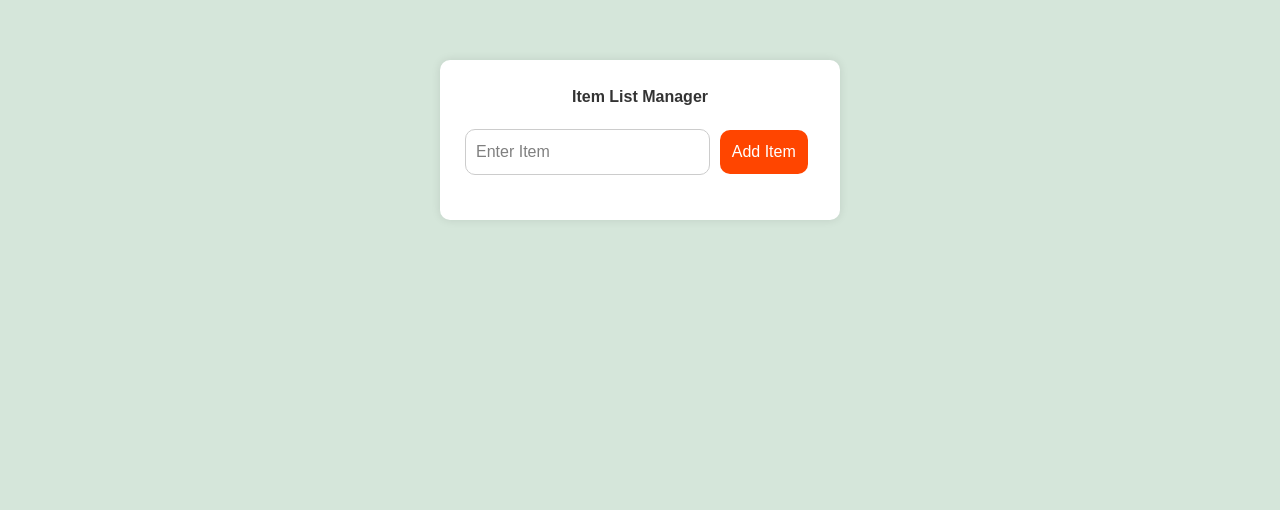
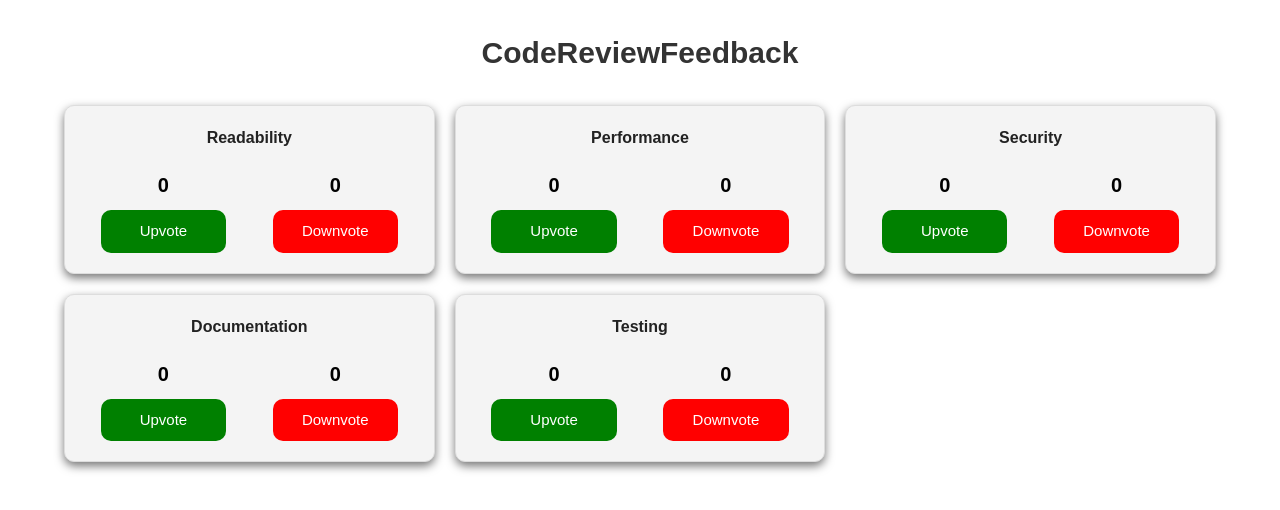
Before and after one commit to Tejraj0319/ReactJs_Rivision_By_RajeshPatil, a React (Vite) app: page / in a window 1280 px wide. Shown: the top 510 px of the page. Built offline with nearby package versions, Linux system fonts and the light colour scheme.

Commit message:
add CodeReviewFeedback component and associated styles

```diff
--- a/src/App.jsx
+++ b/src/App.jsx
@@ -18,7 +18,9 @@
 // import FetchData from "./praticalQuestions/FetchData";
 // import ListManager from "./praticalQuestions/HackerRank/ListManager";
 
-import ItemListManager from "./praticalQuestions/HackerRank/ItemListManager/ItemListManager";
+import CodeReviewFeedback from "./praticalQuestions/HackerRank/codeReviewFeedback/CodeReviewFeedback";
+
+// import ItemListManager from "./praticalQuestions/HackerRank/ItemListManager/ItemListManager";
 
 
 const App = () => {
@@ -44,7 +46,8 @@ const App = () => {
       {/* <FetchData/> */}
 
       {/* Hacker Rank */}
-      <ItemListManager/>
+      {/* <ItemListManager/> */}
+      <CodeReviewFeedback/>
     </div>
   );
 };
--- /dev/null
+++ b/src/praticalQuestions/HackerRank/codeReviewFeedback/CodeReviewFeedback.css
@@ -0,0 +1,104 @@
+
+* {
+  margin: 0;
+  padding: 0;
+  box-sizing: border-box;
+}
+
+.container {
+  width: 90%;
+  margin: 30px auto;
+  font-family: Arial, sans-serif;
+}
+
+.title {
+  text-align: center;
+  margin-bottom: 30px;
+  color: #333;
+  font-size: 30px;
+  font-weight: bold;
+}
+
+.feedback-grid {
+  display: grid;
+  grid-template-columns: repeat(3, 1fr);
+  gap: 20px;
+}
+
+.card {
+  background-color: #f4f4f4;
+  padding: 20px;
+  border-radius: 10px;
+  border: 1px solid #ddd;
+  text-align: center;
+  transition: 0.3s;
+  box-shadow: 0 4px 10px #777;
+}
+
+.card:hover {
+  transform: translateY(-5px);
+}
+
+.heading {
+  margin-bottom: 20px;
+  color: #222;
+  font-weight: bold;
+}
+
+.button-container {
+  display: flex;
+  justify-content: center;
+  gap: 15px;
+}
+
+.vote-box {
+  flex: 1;
+}
+
+.vote-text {
+  font-size: 20px;
+  font-weight: bold;
+  margin-bottom: 10px;
+}
+
+.upvote-btn,
+.downvote-btn {
+  width: 80%;
+  padding: 10px;
+  border: none;
+  border-radius: 10px;
+  color: white;
+  cursor: pointer;
+  font-size: 15px;
+}
+
+.upvote-btn {
+  background-color: green;
+}
+
+.upvote-btn:hover {
+  background-color: darkgreen;
+}
+
+.downvote-btn {
+  background-color: red;
+}
+
+.downvote-btn:hover {
+  background-color: darkred;
+}
+
+@media (max-width: 900px) {
+  .feedback-grid {
+    grid-template-columns: repeat(2, 1fr);
+  }
+}
+
+@media (max-width: 600px) {
+  .feedback-grid {
+    grid-template-columns: 1fr;
+  }
+  .button-container {
+    flex-direction: column;
+  }
+}
--- /dev/null
+++ b/src/praticalQuestions/HackerRank/codeReviewFeedback/CodeReviewFeedback.jsx
@@ -0,0 +1,73 @@
+import React, { useState } from "react";
+import "./CodeReviewFeedback.css";
+
+const CodeReviewFeedback = () => {
+  const initialState = {
+    Readability: { upvotes: 0, downvotes: 0 },
+    Performance: { upvotes: 0, downvotes: 0 },
+    Security: { upvotes: 0, downvotes: 0 },
+    Documentation: { upvotes: 0, downvotes: 0 },
+    Testing: { upvotes: 0, downvotes: 0 },
+  };
+
+  const [feedback, setFeedBack] = useState(initialState);
+
+  const handleUpvote = (item) => {
+    setFeedBack({
+      ...feedback,
+      [item]: {
+        ...feedback[item],
+        upvotes: feedback[item].upvotes + 1,
+      },
+    });
+  };
+
+  const handleDownvote = (item) => {
+    setFeedBack({
+      ...feedback,
+      [item]: {
+        ...feedback[item],
+        downvotes: feedback[item].downvotes + 1,
+      },
+    });
+  };
+
+  return (
+    <div className="container">
+      <h1 className="title">CodeReviewFeedback</h1>
+      <div className="feedback-grid">
+        {Object.keys(feedback).map((item) => (
+          <div className="card" key={item}>
+            <h2 className="heading">{item}</h2>
+
+            <div className="button-container">
+              <div className="vote-box">
+                <p className="vote-text">{feedback[item].upvotes}</p>
+
+                <button
+                  className="upvote-btn"
+                  onClick={() => handleUpvote(item)}
+                >
+                  Upvote
+                </button>
+              </div>
+
+              <div className="vote-box">
+                <p className="vote-text">{feedback[item].downvotes}</p>
+
+                <button
+                  className="downvote-btn"
+                  onClick={() => handleDownvote(item)}
+                >
+                  Downvote
+                </button>
+              </div>
+            </div>
+          </div>
+        ))}
+      </div>
+    </div>
+  );
+};
+
+export default CodeReviewFeedback;
```
